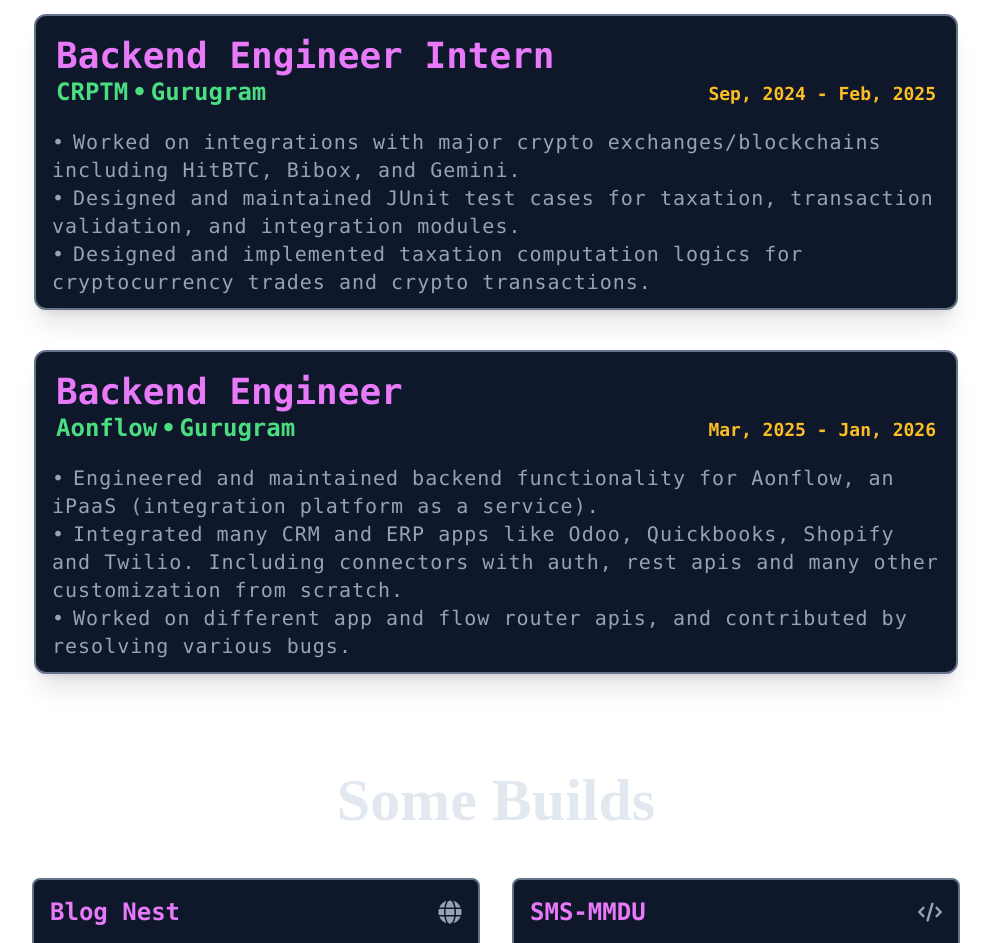
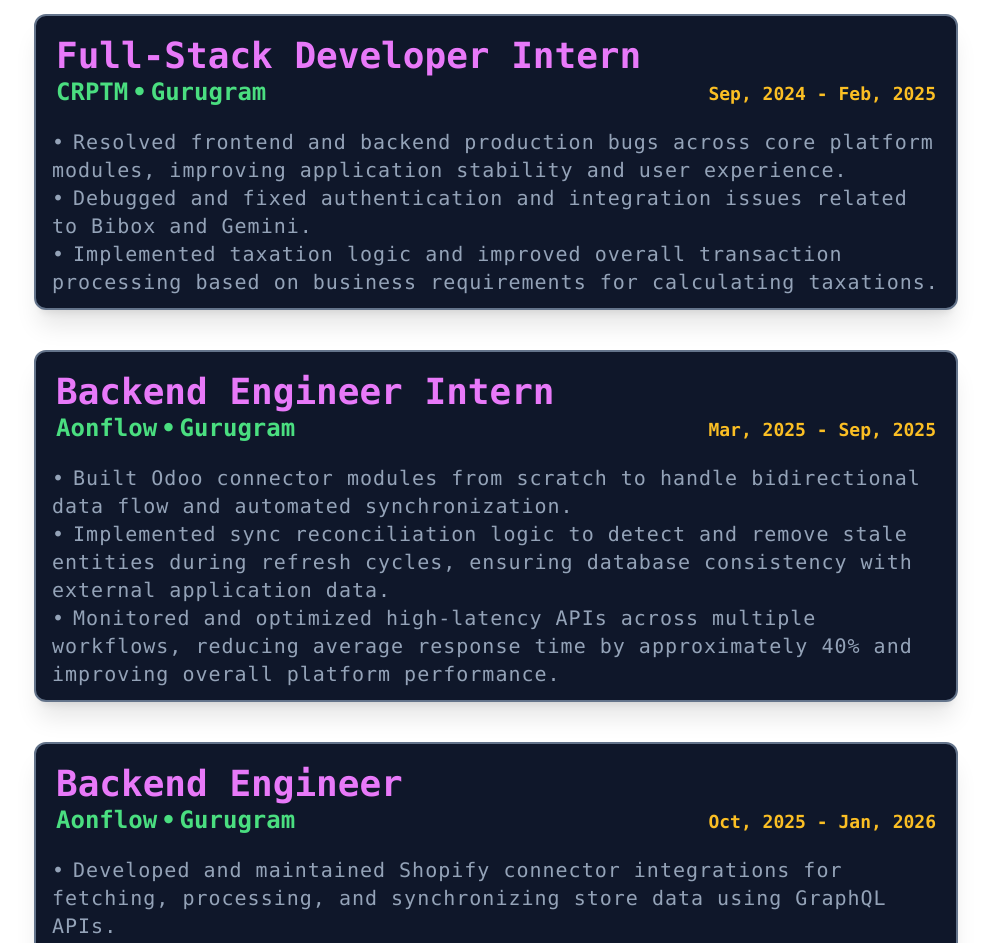
Before and after one commit to adityarawat45/My_Portfolio, a React (Vite) app: page / in a window 1280 px wide. Shown: the part 2060-3003 px from the top of the page, without its empty margins (144-1135 px from the left). Built offline with nearby package versions, Linux system fonts and the light colour scheme; no server answers; a web font is replaced by a local one.

Commit message:
Modified work expereince nd other links

```diff
--- a/src/components/Projects.jsx
+++ b/src/components/Projects.jsx
@@ -12,9 +12,9 @@
       <div className="flex flex-wrap px-2 md:px-20 justify-center mb-5 gap-y-4 md:gap-y-0">
         {/* All Projects */}
         <ProjectCard
-          title="Blog Nest"
+          title="Blogster"
           desc="A modern, sleek blogging platform based on serverless architecture, designed to turn your thoughts into captivating posts effortlessly."
-          link="https://blognest-beta.vercel.app/"
+          link="https://blogsterz.vercel.app/"
           stack="Typescript, React, Hono, Prisma, Cloudflare, Postgresql, Tailwindcss, Recoil"
           icon={<FaGlobe />}
         />
@@ -28,7 +28,7 @@
         <ProjectCard
           title="My Portfolio"
           desc="A Meticulously crafted Portfolio by me to reflect my journey as a developer, offering visitors a glimpse into my development style and capabilities."
-          link="https://devxaditya.vercel.app/"
+          link="https://www.adityaxyz.in/"
           stack="Javascript, React, Tailwindcss, Framer Motion"
           icon={<FaGlobe />}
         />
--- a/src/components/Work.jsx
+++ b/src/components/Work.jsx
@@ -9,29 +9,35 @@
           Work & Exp.
         </div>
         <div className="flex flex-col gap-y-6 md:gap-y-10">
-          {/* CRPTM | CRPTM is disbanded */}
-          {<WorkTemplate profile={"Backend Engineer Intern"} org={"CRPTM"} Location={"Gurugram"} mode={"On-Site"} start={"Sep, 2024"} end={"Feb, 2025"}
-          pointOne={"Worked on integrations with major crypto exchanges/blockchains including HitBTC, Bibox, and Gemini."}
-          pointTwo={"Designed and maintained JUnit test cases for taxation, transaction validation, and integration modules."}
-          pointThree={"Designed and implemented taxation computation logics for cryptocurrency trades and crypto transactions."}
+          {/* CRPTM */}
+          {<WorkTemplate profile={"Full-Stack Developer Intern"} org={"CRPTM"} Location={"Gurugram"} mode={"On-Site"} start={"Sep, 2024"} end={"Feb, 2025"}
+          pointOne={"Resolved frontend and backend production bugs across core platform modules, improving application stability and user experience."}
+          pointTwo={"Debugged and fixed authentication and integration issues related to Bibox and Gemini."}
+          pointThree={"Implemented taxation logic and improved overall transaction processing based on business requirements for calculating taxations."}
           ></WorkTemplate>}
-          {/* Aonflow */}
+          {/* Aonflow Intern */}
+          {<WorkTemplate profile={"Backend Engineer Intern"} org={"Aonflow"} Location={"Gurugram"} mode={"On-Site"} start={"Mar, 2025"} end={"Sep, 2025"}
+          pointOne={"Built Odoo connector modules from scratch to handle bidirectional data flow and automated synchronization."}
+          pointTwo={"Implemented sync reconciliation logic to detect and remove stale entities during refresh cycles, ensuring database consistency with external application data."}
+          pointThree={"Monitored and optimized high-latency APIs across multiple workflows, reducing average response time by approximately 40% and improving overall platform performance."}
+          ></WorkTemplate>}
+          {/* Aonflow Backend Engineer */}
           {
             <WorkTemplate
               profile={"Backend Engineer"}
               org={"Aonflow"}
               Location={"Gurugram"}
               mode={"On-Site"}
-              start={"Mar, 2025"}
+              start={"Oct, 2025"}
               end={"Jan, 2026"}
               pointOne={
-                "Engineered and maintained backend functionality for Aonflow, an iPaaS (integration platform as a service)."
+                "Developed and maintained Shopify connector integrations for fetching, processing, and synchronizing store data using GraphQL APIs."
               }
               pointTwo={
-                "Integrated many CRM and ERP apps like Odoo, Quickbooks, Shopify and Twilio. Including connectors with auth, rest apis and many other customization from scratch."
+                "Built a web scraper to fetch and process QuickBooks entities, reducing metadata dependency usage and improving entity load times by 40%."
               }
               pointThree={
-                "Worked on different app and flow router apis, and contributed by resolving various bugs."
+                "Optimized entity synchronization time by replacing nested iteration logic with hash-based lookups, reducing time complexity from O(n²) to O(n) and significantly improving performance."
               }
             ></WorkTemplate>
           }
```
